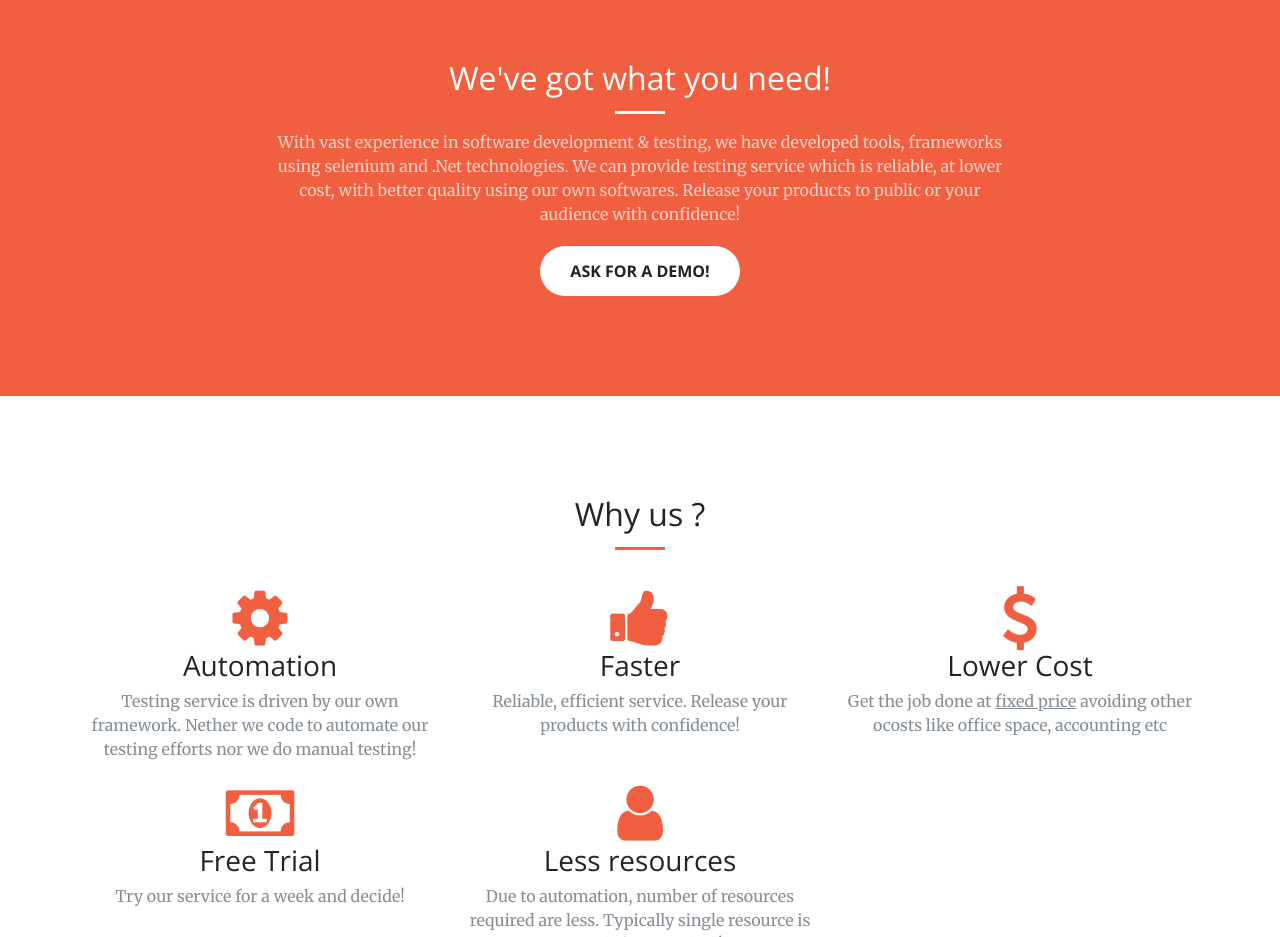
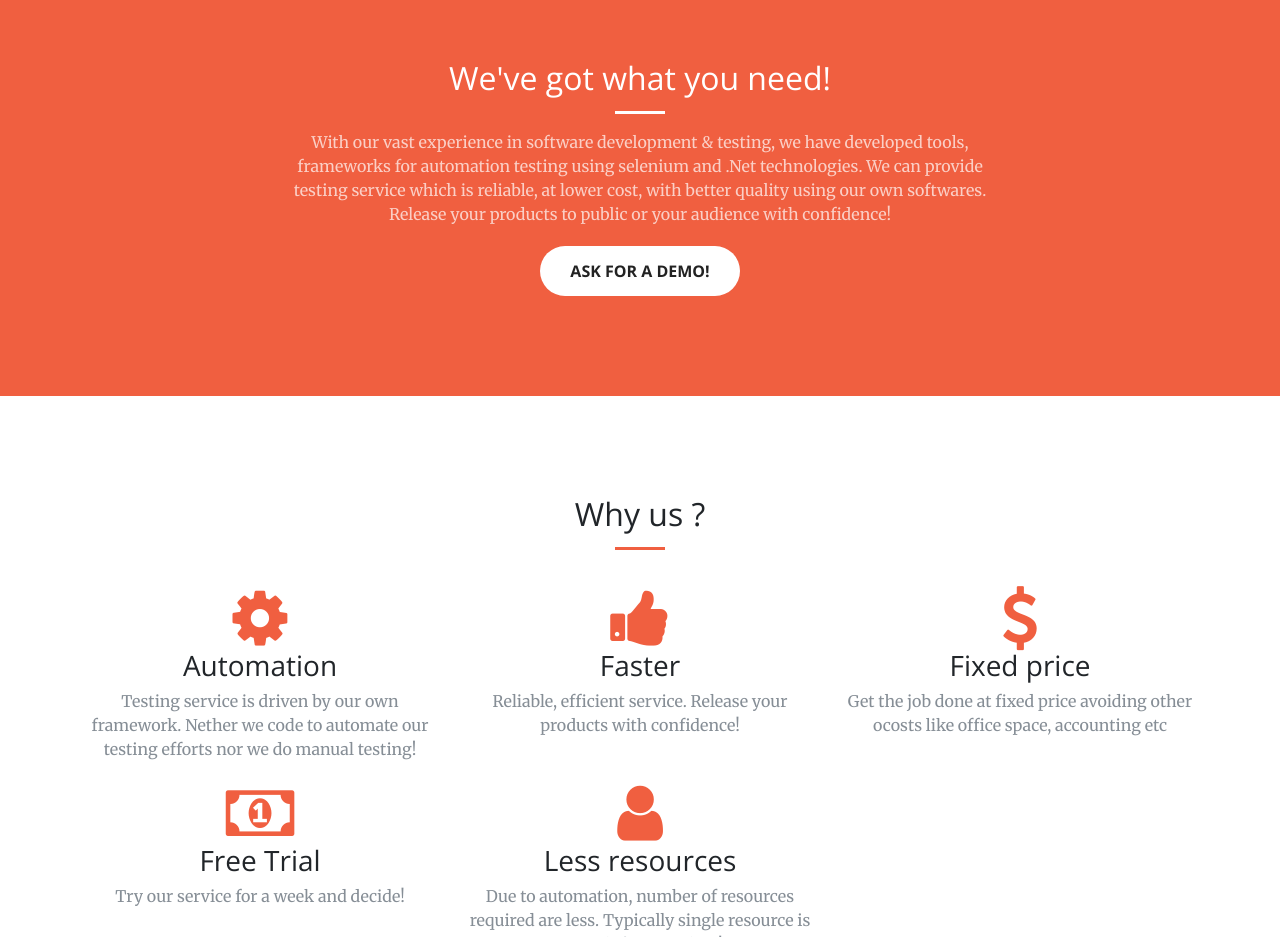
Before and after one commit to aretegit/aretegit.github.io, a plain HTML site: page index.html in a window 1280 px wide. Shown: the part 840-1777 px from the top of the page. Drawn offline with nearby package versions, Linux system fonts and the light colour scheme.

Commit message:
Change in description

```diff
--- a/index.html
+++ b/index.html
@@ -61,7 +61,7 @@
           <div class="col-lg-8 mx-auto text-center">
             <h2 class="section-heading text-white">We've got what you need!</h2>
             <hr class="light">
-            <p class="text-faded">With vast experience in software development & testing, we have developed tools, frameworks using selenium and .Net technologies. We can provide testing service which is reliable, at lower cost, with better quality using our own softwares. Release your products to public or your audience with confidence!</p>
+            <p class="text-faded">With our vast experience in software development & testing, we have developed tools, frameworks for automation testing using selenium and .Net technologies. We can provide testing service which is reliable, at lower cost, with better quality using our own softwares. Release your products to public or your audience with confidence!</p>
             <a class="btn btn-default btn-xl js-scroll-trigger" href="#contact">Ask for a demo!</a>
           </div>
         </div>
@@ -96,8 +96,8 @@
           <div class="col-lg-4 col-md-6 text-center">
             <div class="service-box">
               <i class="fa fa-4x fa-dollar text-primary sr-icons"></i>
-              <h3>Lower Cost</h3>
-              <p class="text-muted">Get the job done at <u>fixed price</u> avoiding other ocosts like office space, accounting etc</p>
+              <h3>Fixed price</h3>
+              <p class="text-muted">Get the job done at fixed price avoiding other ocosts like office space, accounting etc</p>
             </div>
           </div>
           <div class="col-lg-4 col-md-6 text-center">
```
